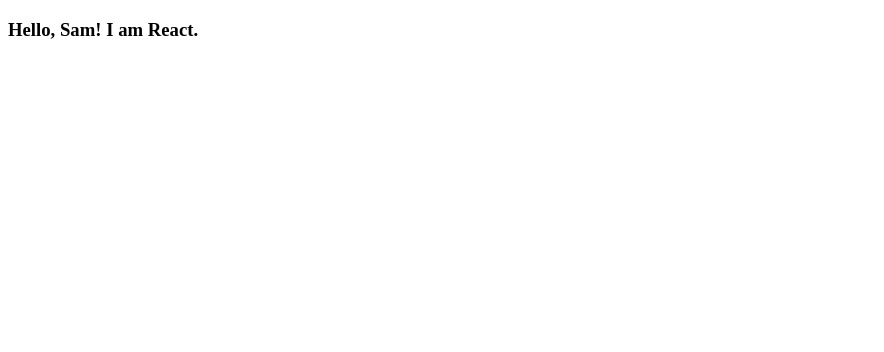
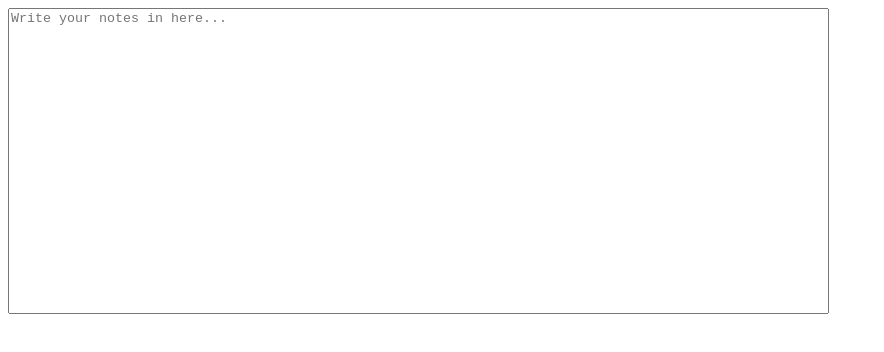
Before and after one commit to sambokai/Notedown, a React app: page / in a window 1280 px wide. Shown: the top 352 px of the page, without its empty margins (0-884 px from the left). Built offline with nearby package versions, Linux system fonts and the light colour scheme.

Commit message:
Add texteditor

```diff
--- a/src/js/app.jsx
+++ b/src/js/app.jsx
@@ -1,21 +1,14 @@
+/* eslint-disable react/prefer-stateless-function */
+
 import React from 'react';
 import { render } from 'react-dom';
 
-class Hello extends React.Component {
-  constructor(props) {
-    super(props);
-    this.state = {
-      name: 'Sam',
-    };
-  }
+import TextEditor from './components/texteditor';
 
+class App extends React.Component {
   render() {
-    return (
-      <h3>
-        Hello, {this.state.name}! I am React.
-      </h3>
-    );
+    return <TextEditor />;
   }
 }
 
-render(<Hello />, document.getElementById('app'));
+render(<App />, document.getElementById('app'));
--- /dev/null
+++ b/src/js/components/texteditor.jsx
@@ -0,0 +1,48 @@
+import React from 'react';
+import PropTypes from 'prop-types';
+
+
+class TextEditor extends React.Component {
+  constructor(props) {
+    super(props);
+
+    this.state = {
+      noteBody: '',
+    };
+
+    this.handleChange = this.handleChange.bind(this);
+  }
+
+  handleChange(e) {
+    this.setState({ noteBody: e.target.value });
+  }
+
+  render() {
+    const textAreaStyle = {
+      resize: 'none',
+    };
+
+    return (
+      <div>
+        <textarea
+          rows={20}
+          cols={100}
+          style={textAreaStyle}
+          placeholder={this.props.placeholder}
+          value={this.state.noteBody}
+          onChange={this.handleChange}
+        />
+      </div>
+    );
+  }
+}
+
+TextEditor.propTypes = {
+  placeholder: PropTypes.string,
+};
+
+TextEditor.defaultProps = {
+  placeholder: 'Write your notes in here...',
+};
+
+export default TextEditor;
```
